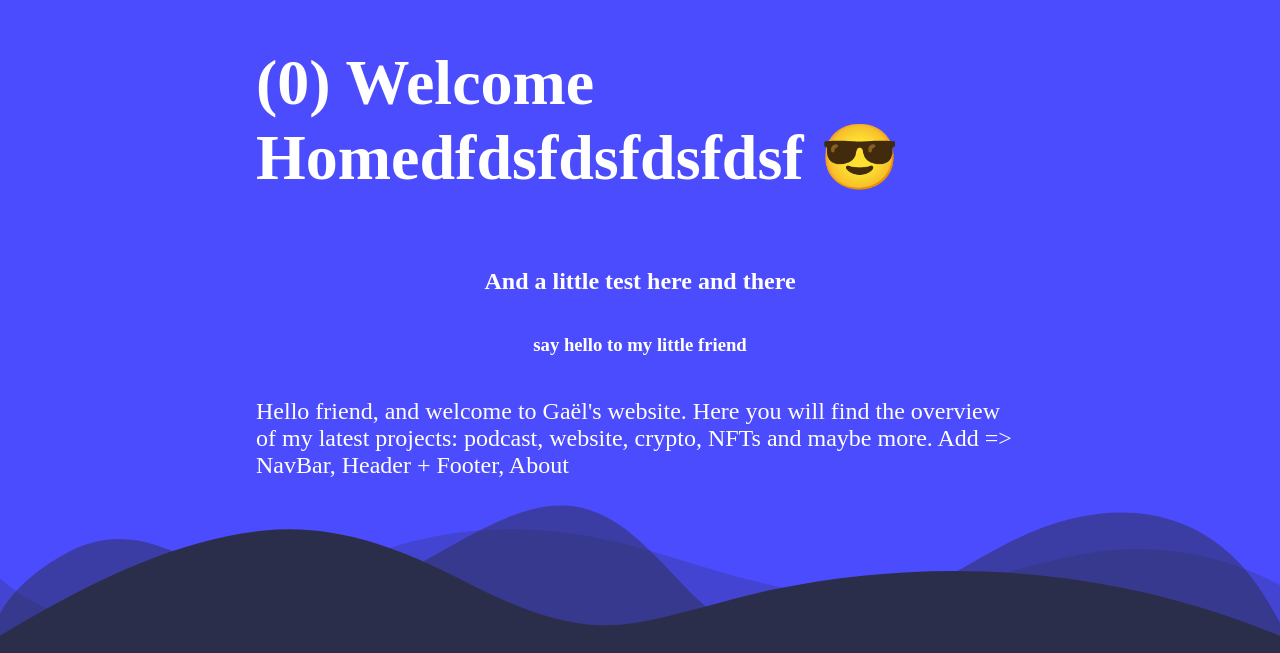
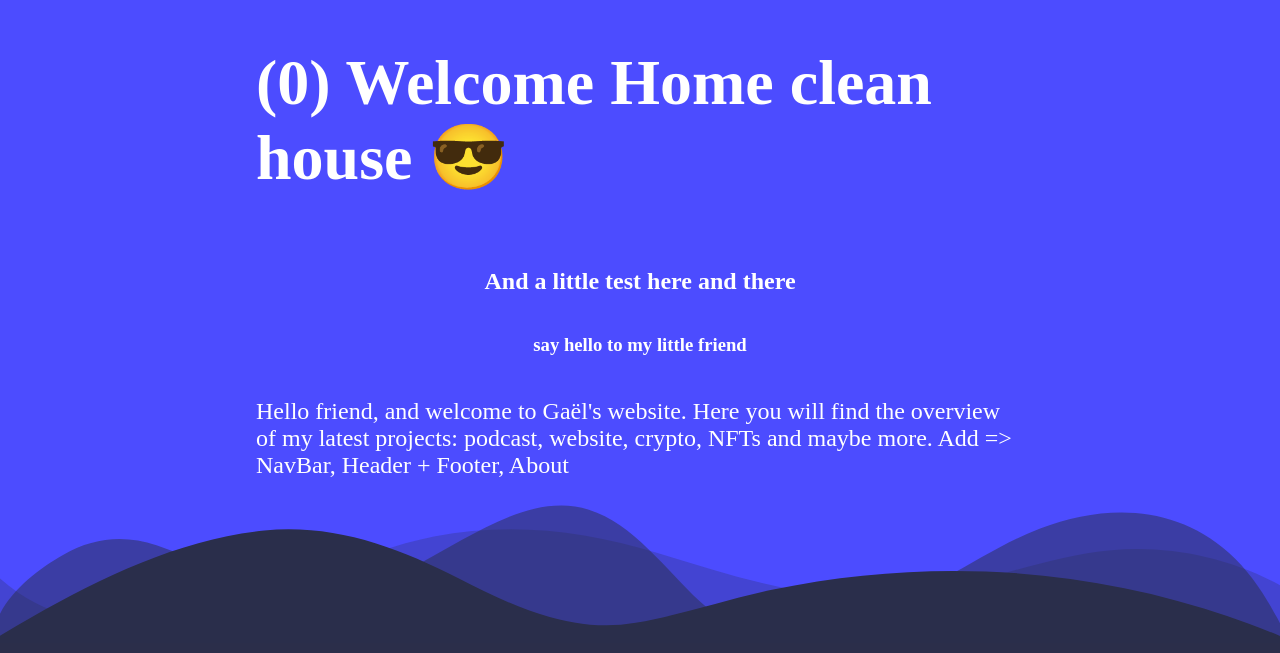
Before and after one commit to gael1130/portfolio, a plain HTML site: page index.html in a window 1280 px wide. Shown: the part 147-800 px from the top of the page. Drawn offline with nearby package versions, Linux system fonts and the light colour scheme; a script that the page names is missing.

Commit message:
test again

```diff
--- a/index.html
+++ b/index.html
@@ -27,7 +27,7 @@
   </head>
   <body>
     <section class="blue">
-      <h1>(0) Welcome Homedfdsfdsfdsfdsf 😎</h1>
+      <h1>(0) Welcome Home clean house 😎</h1>
       <h2>And a little test here and there</h2>
       <h3>say hello to my little friend</h3>
       <p>
```
